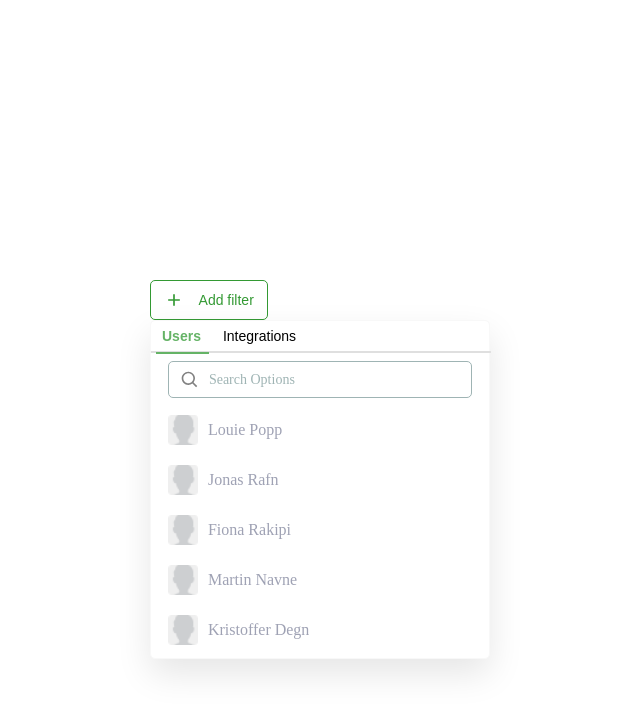
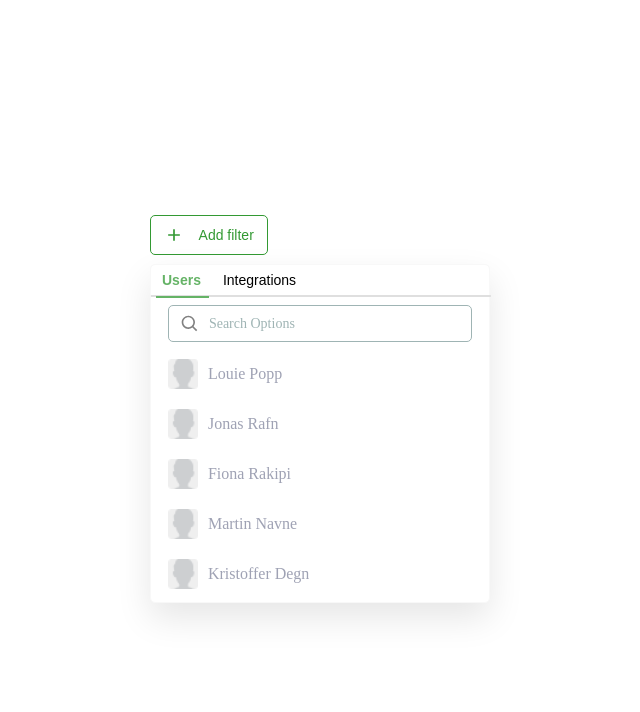
Before and after one commit to Libo99/Dropdown-Challenge, a React (Create React App) app: page / in a window 1280 px wide. Both pictures are taken after a click on the button "Add filter". Shown: the top 712 px of the page, without its empty margins (320-960 px from the left). Built offline with nearby package versions, Linux system fonts and the light colour scheme; the HTML template or start-up script is replaced by a standard one.

Commit message:
fixed the height so that you dont have to scroll down, and fixed typo

```diff
--- a/src/Data/data.ts
+++ b/src/Data/data.ts
@@ -9,7 +9,7 @@ export const integrations = {
         'https://www.activecampaign.com/site/assets/mark-blue-1627270023.svg',
       name: 'ActiveCampaign',
       isSelected: false,
-      type: 'Integrations',
+      type: 'Integration',
     },
     {
       id: 2,
@@ -17,7 +17,7 @@ export const integrations = {
         'https://play-lh.googleusercontent.com/Ac7UebUnwu5-zLt4gN1HlW5KgZhquPJbNhQk2chzdrMjoTPxKJQkxBL5FGAJgp3lCw',
       name: 'Google Analytics',
       isSelected: false,
-      type: 'Integrations',
+      type: 'Integration',
     },
     {
       id: 3,
@@ -25,7 +25,7 @@ export const integrations = {
         'https://upload.wikimedia.org/wikipedia/commons/thumb/e/e7/Instagram_logo_2016.svg/2048px-Instagram_logo_2016.svg.png',
       name: 'Instagram',
       isSelected: false,
-      type: 'Integrations',
+      type: 'Integration',
     },
     {
       id: 4,
@@ -33,14 +33,14 @@ export const integrations = {
         'https://upload.wikimedia.org/wikipedia/commons/thumb/2/2a/WooCommerce_logo.svg/1200px-WooCommerce_logo.svg.png',
       name: 'Woocommerce',
       isSelected: false,
-      type: 'Integrations',
+      type: 'Integration',
     },
     {
       id: 5,
       image: 'https://nsales.dk/wp-content/uploads/2021/04/shopify-bag.png',
       name: 'Shopify',
       isSelected: false,
-      type: 'Integrations',
+      type: 'Integration',
     },
   ],
 };
--- a/src/pages/Home/Home.module.css
+++ b/src/pages/Home/Home.module.css
@@ -2,7 +2,7 @@
   display: flex;
   justify-content: center;
   align-items: center;
-  height: 100vh;
+  height: 90vh;
   width: 100%;
   flex-direction: column;
 }
@@ -11,13 +11,13 @@
 .buttonContainer {
   width: 340px;
   justify-content: flex-start;
-  margin-top: -200px;
+  margin-top: -250px;
 }
 
 /* Position Absolute to make sure the dropdown doesn't push the button up */
 .dropdownContainer {
   position: absolute;
-  top: 40%;
+  top: 33%;
 }
 
 /* Position absolute to make sure the tag container doesn't
@@ -27,7 +27,7 @@
   flex-direction: row;
   position: absolute;
   width: 100%;
-  bottom: -20px;
+  bottom: 10%;
   height: 100px;
   justify-content: center;
   flex-wrap: wrap;
```
